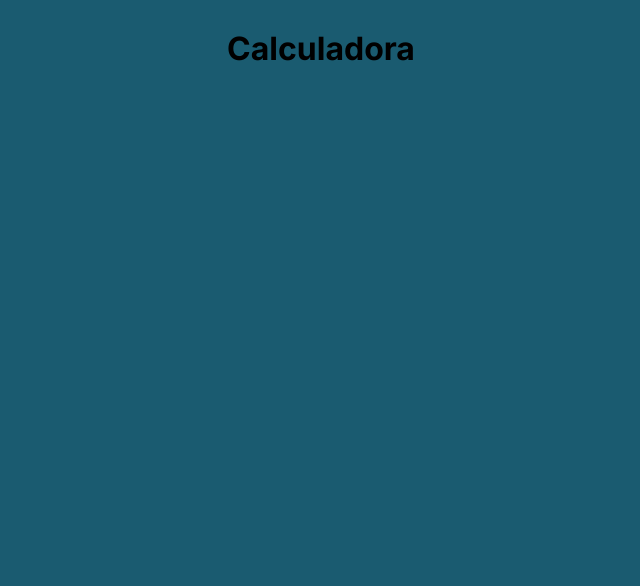
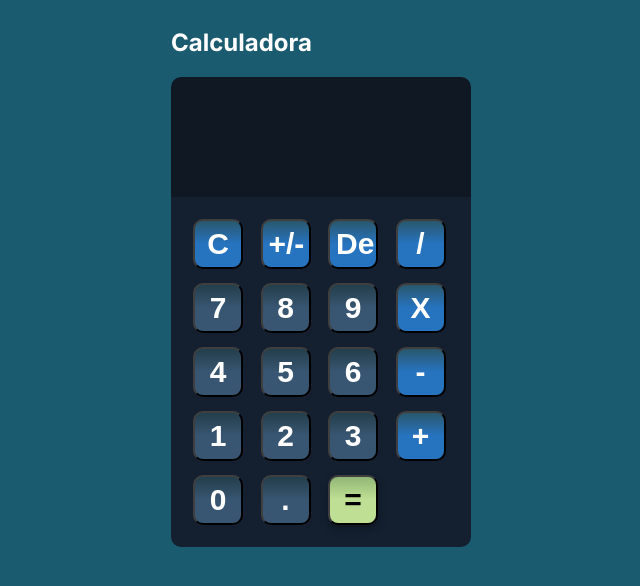
Before and after one commit to cor22982/Laboratorio_Calculadora, a Next.js app in the folder calculadora/: page / in a window 1280 px wide. Shown: the top 586 px of the page, without its empty margins (319-959 px from the left). Built offline with nearby package versions, Linux system fonts and the light colour scheme.

Commit message:
feat: Add calculater botons

```diff
--- a/calculadora/src/app/components/Button/Button.css
+++ b/calculadora/src/app/components/Button/Button.css
@@ -1,21 +1,37 @@
-.operador{
+.operador, .operando, .equals-operador{
   width: 50px;
   height: 50px;
   font-size: 30px;
-  border-radius: 5px;
+  border-radius: 10px;
   cursor: pointer;
   color: white;
-  background: linear-gradient(180deg, #193a49 , #2673c0 50%);
+  font-weight: bold;
+  border-color: rgb(63, 63, 63);
+}
+
+.operador{
+  background: linear-gradient(180deg, #2a586d , #2673c0 50%);
+}
+
+.operador:hover{
+  background: linear-gradient(180deg, #2a586d , #386088 50%);
+}
+
+.operando {
+  background: linear-gradient(180deg, #233e4b , #385672 50%);
+
+}
+
+.operando:hover{
+  background: linear-gradient(180deg, #2c5061 , #2c3f50 50%);
+}
+
+.equals-operador {
+  color: black;
+  background: linear-gradient(180deg, #92b776 , #bfe094 50%);
   box-shadow: 0 4px 8px rgba(0, 0, 0, 0.3); /* Añadir sombra */
 }
 
-.operando {
-  width: 50px;
-  height: 50px;
-  font-size: 30px;
-  border-radius: 5px;
-  cursor: pointer;
-  color: white;
-  background: linear-gradient(180deg, #11252e , #294157 50%);
-  box-shadow: 0 4px 8px rgba(0, 0, 0, 0.3); /* Añadir sombra */
+.equals-operador:hover{
+  background: linear-gradient(180deg, #92b776 , #8da173 50%);
 }
--- /dev/null
+++ b/calculadora/src/app/components/Calculadora/Calculadora.css
@@ -0,0 +1,24 @@
+.calculadora {
+  display: grid;
+  width: 300px;
+  height: 500px;
+  grid-template-rows: 0.8fr 1fr;
+  border-radius: 10px;
+  overflow: hidden;
+}
+
+.display {
+  grid-row: 1;
+  background-color: #101823;
+}
+
+.comands {
+  grid-row: 2;
+  background-color: #142030;
+  display: grid;
+  grid-template-columns: repeat(4, 1fr);
+  gap: 14px;
+  padding: 22px;
+  border-bottom-left-radius: 10px;
+  border-bottom-right-radius: 10px;
+}
--- a/calculadora/src/app/components/Calculadora/Calculadora.jsx
+++ b/calculadora/src/app/components/Calculadora/Calculadora.jsx
@@ -1,10 +1,37 @@
 import React from 'react';
+import './Calculadora.css'
+import Button from '../Button/Button';
+
 const Calculadora = () => {
   return (
-    <div>
-      <h1>Calculadora</h1>
+    <div >
+      <h2 style={{color: 'white'}}>Calculadora</h2>
+      <div className='calculadora'>
+        <div className="display"></div>
+        <div className="comands">
+          <Button text='C' tipo='operador'></Button>
+          <Button text='+/-' tipo='operador'></Button>
+          <Button text='De' tipo='operador'></Button>
+          <Button text='/' tipo='operador'></Button>
+          <Button text='7' tipo='operando'></Button>
+          <Button text='8' tipo='operando'></Button>
+          <Button text='9' tipo='operando'></Button>
+          <Button text='X' tipo='operador'></Button>
+          <Button text='4' tipo='operando'></Button>
+          <Button text='5' tipo='operando'></Button>
+          <Button text='6' tipo='operando'></Button>
+          <Button text='-' tipo='operador'></Button>
+          <Button text='1' tipo='operando'></Button>
+          <Button text='2' tipo='operando'></Button>
+          <Button text='3' tipo='operando'></Button>
+          <Button text='+' tipo='operador'></Button>
+          <Button text='0' tipo='operando'></Button>
+          <Button text='.' tipo='operando'></Button>
+          <Button text='=' tipo='equals-operador'></Button>
+        </div>
+      </div>
     </div>
   );
 }
 
-export default Calculadora
+export default Calculadora;
```
Also changed, not shown: 1 other file (tests, documents, lock files or other folders).
